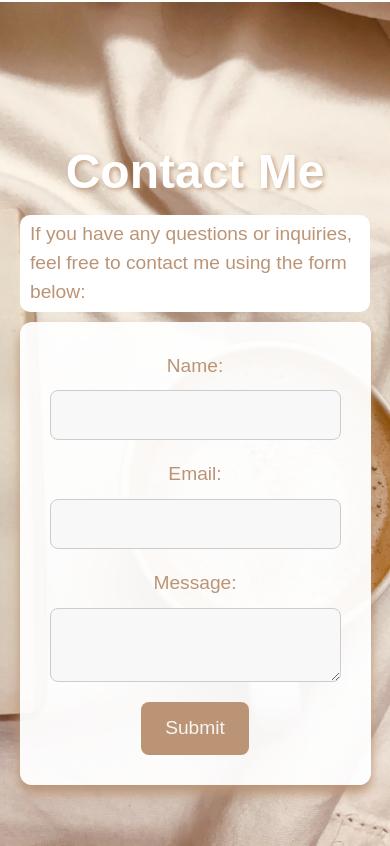
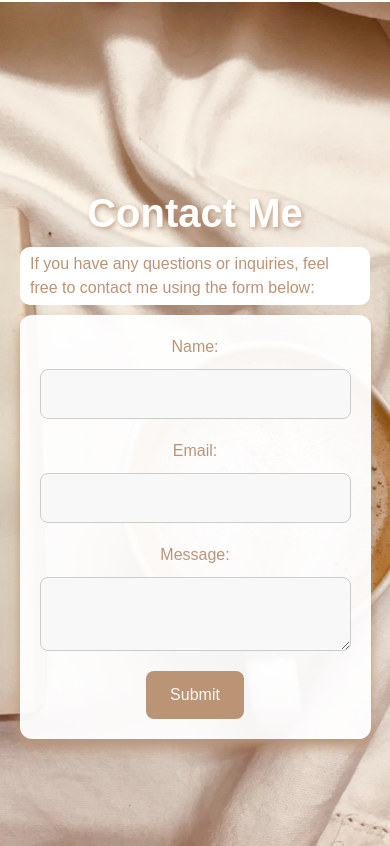
Before and after one commit to Isa18V/portfolio-isa-v18, a React (Create React App) app: page / in a window 390 px wide. Shown: the part 5419-6265 px from the top of the page. Built offline with nearby package versions, Linux system fonts and the light colour scheme.

Commit message:
edited the media querie in contactPage

```diff
--- a/src/css/ContactPage.css
+++ b/src/css/ContactPage.css
@@ -89,9 +89,23 @@
 }
 /* Responsive styles */
 @media (max-width: 767px) {
+  .contact-page__heading {
+    font-size: 2.5rem;
+    margin-bottom: 10px;
+  }
   .contact-page__description {
     margin-left: 20px;
+    font-size: 1rem;
     margin-right: 20px;
     margin-bottom: 10px;
   }
+  .contact-page__label {
+    font-size: 1rem;
+  }
+  .contact-page__button {
+    font-size: 1rem;
+  }
+  .contact-page__form {
+    padding: 20px;
+  }
 }
```
